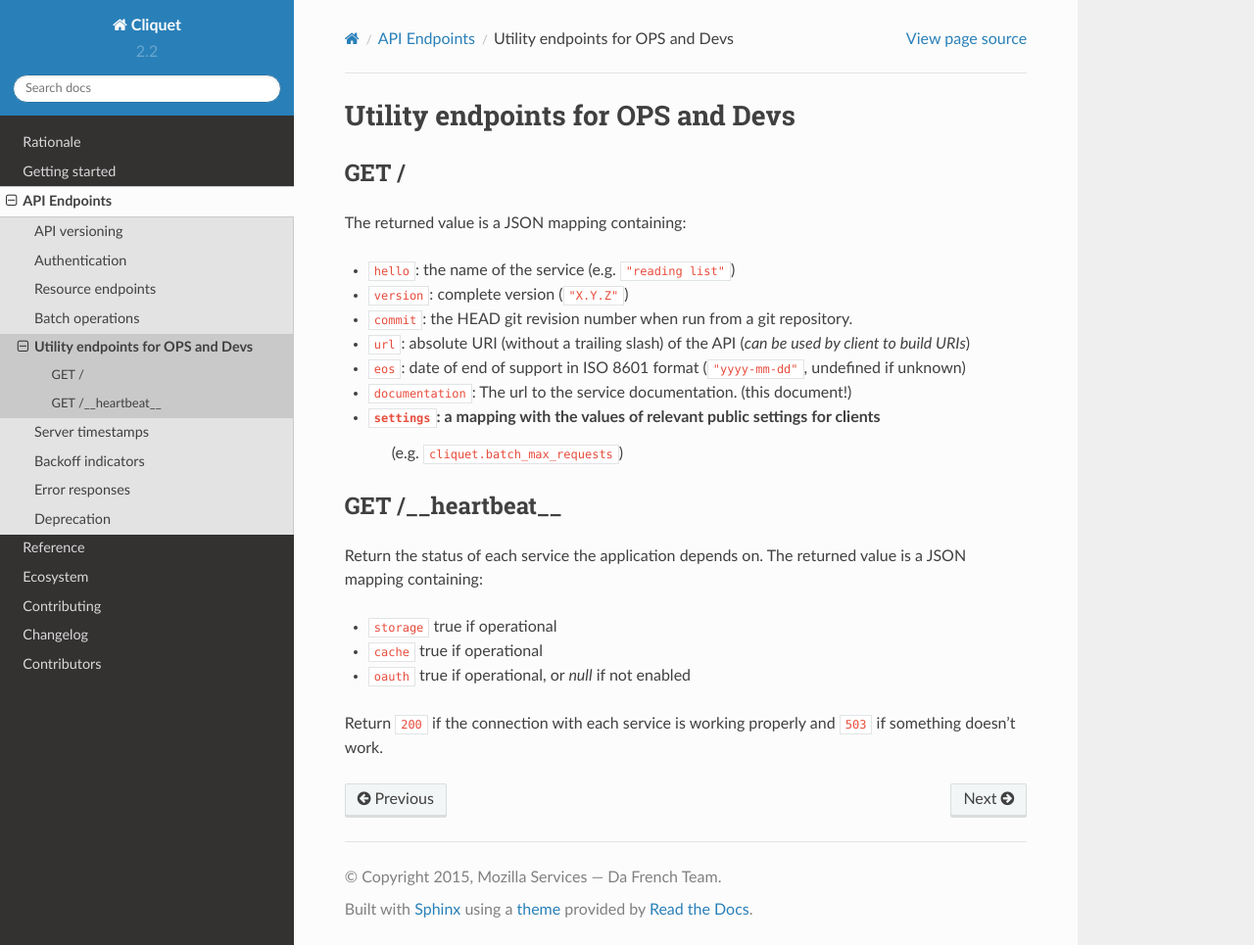
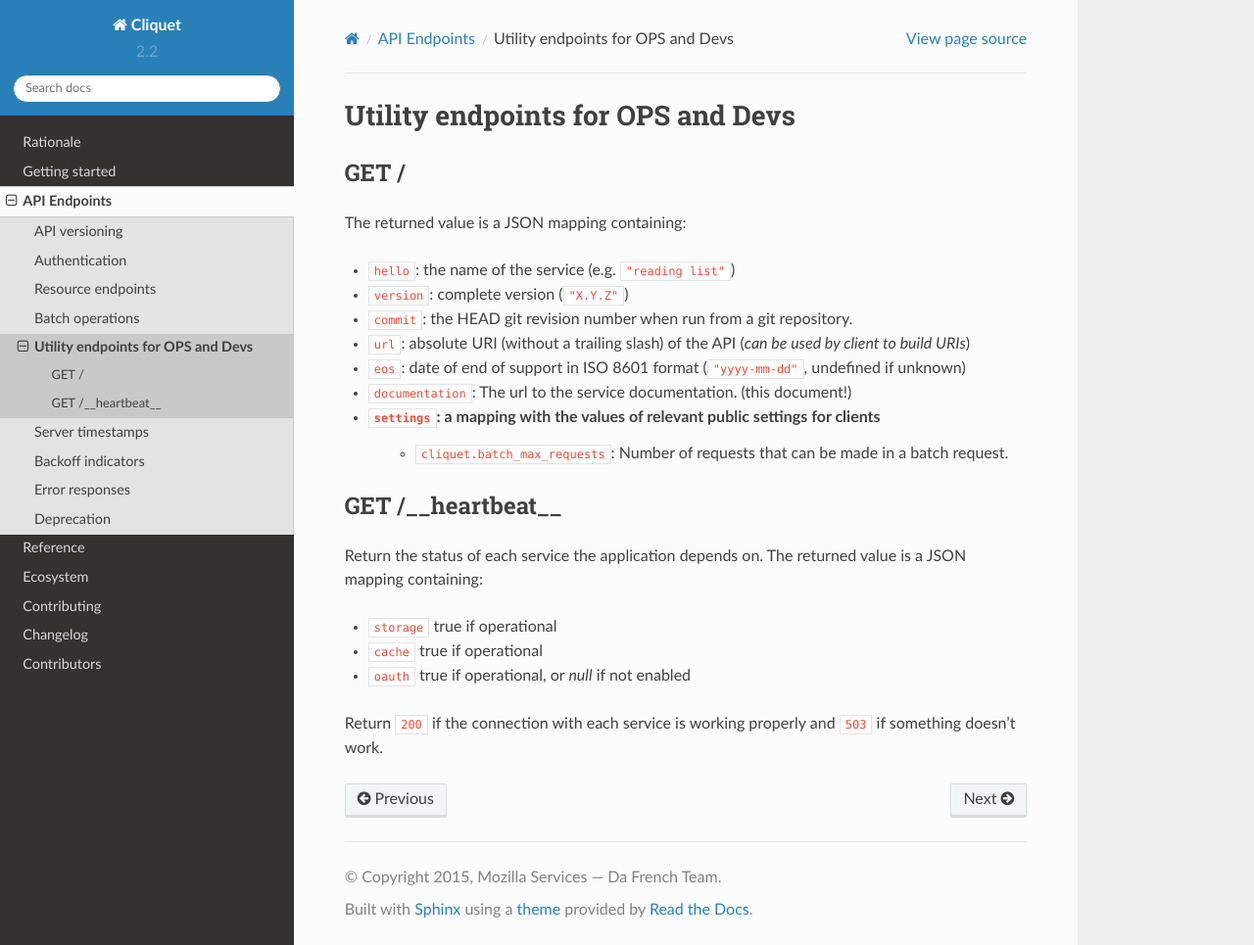
Before and after one commit to Kinto/kinto, a Sphinx documentation site: the page built from docs/api/utilities.rst, in a window 1280 px wide and 965 px high. Shown: the whole window at 98% size. Built offline with Sphinx 7.4.7 and the Read the Docs theme 2.0.0, drawn with Linux system fonts in a browser that asks for light colours.

Commit message:
Document the list of public-settings - Fixes mozilla-services/kinto#133

```diff
--- a/docs/api/utilities.rst
+++ b/docs/api/utilities.rst
@@ -15,7 +15,7 @@ The returned value is a JSON mapping containing:
 - ``eos``: date of end of support in ISO 8601 format (``"yyyy-mm-dd"``, undefined if unknown)
 - ``documentation``: The url to the service documentation. (this document!)
 - ``settings``: a mapping with the values of relevant public settings for clients
-    (e.g. ``cliquet.batch_max_requests``)
+    - ``cliquet.batch_max_requests``: Number of requests that can be made in a batch request.
 
 
 GET /__heartbeat__
```
